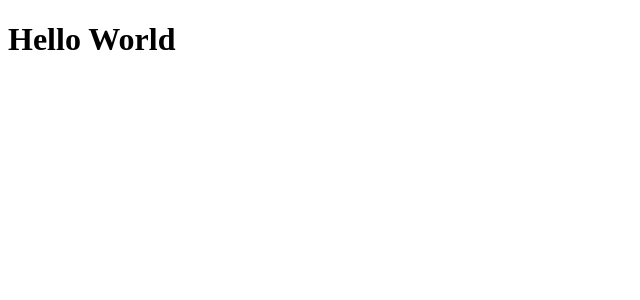
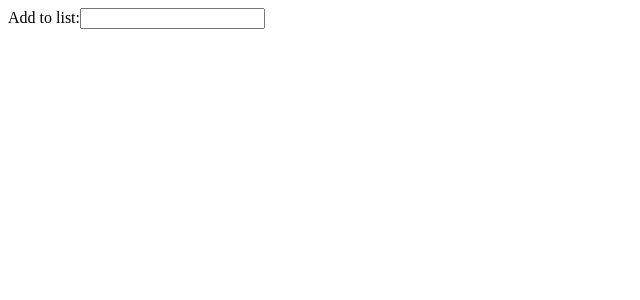
Before and after one commit to m-ghiringhelli/grocery-list, a React app: page / in a window 1280 px wide. Shown: the top 300 px of the page, without its empty margins (0-640 px from the left). Built offline with nearby package versions, Linux system fonts and the light colour scheme.

Commit message:
setup input and initialize reducer

```diff
--- a/src/App.jsx
+++ b/src/App.jsx
@@ -1,3 +1,31 @@
+import React, { useReducer, useState } from 'react';
+
+const ACTIONS = {
+
+}
+
+const initialState = [];
+
+function reducer(state, action) {
+
+}
+
 export default function App() {
-  return <h1>Hello World</h1>;
+  const [todos, dispatch] = useReducer(reducer, initialState);
+  const [name, setName] = useState('');
+
+  return (
+    <>
+      <form>
+        <label>
+          Add to list:
+          <input
+            type='text'
+            value={name}
+            onChange={(e) => setName(e.target.value)}
+          />
+        </label>
+      </form>
+    </>
+  );
 }
```
